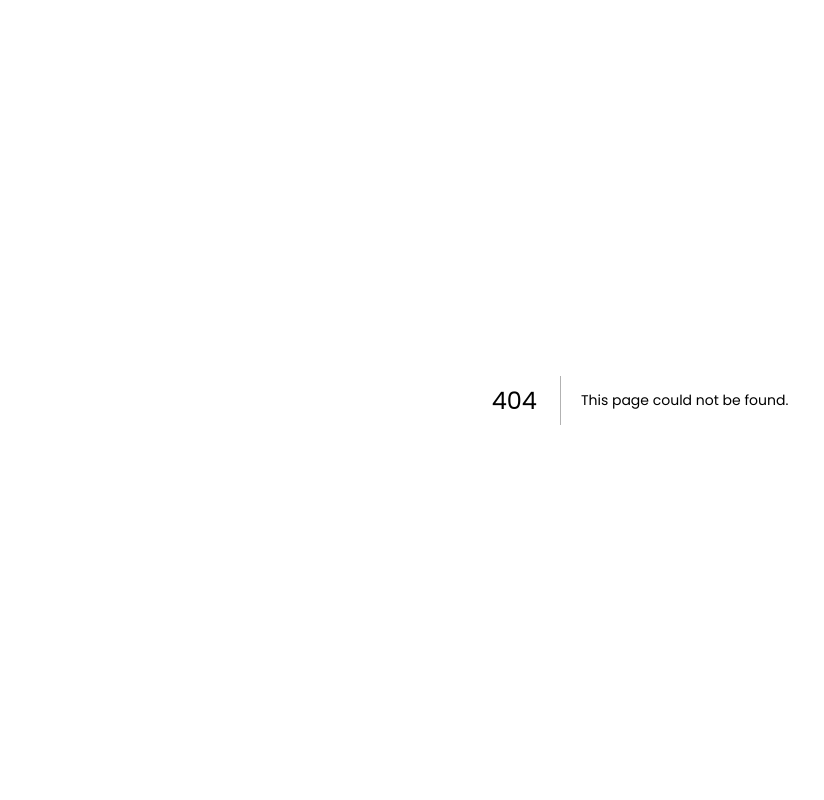
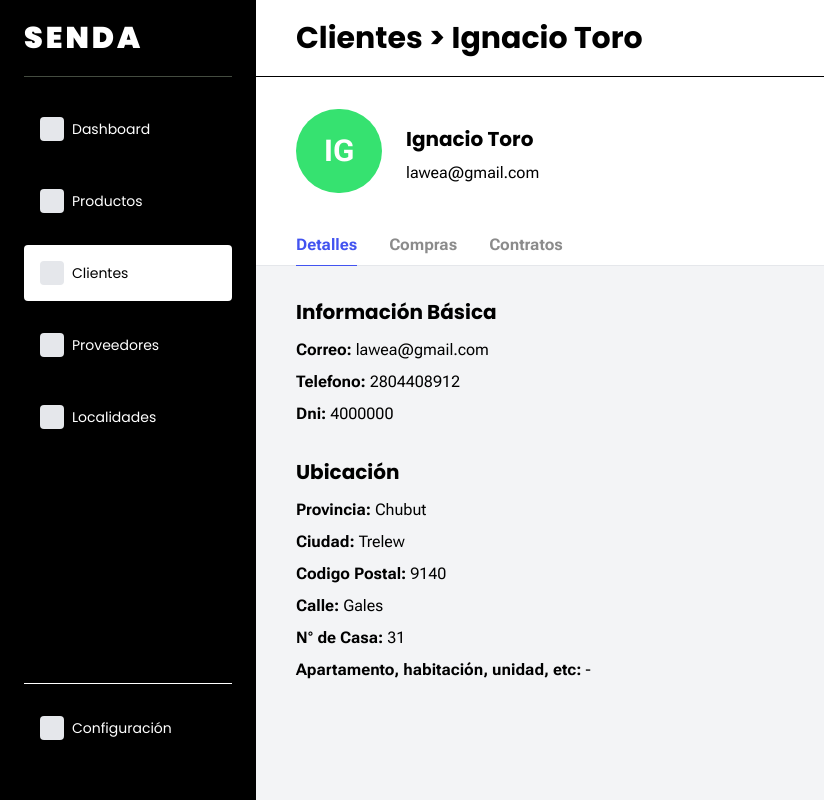
Before and after one commit to UNPSJB/SendaAlquiler, a Next.js app in the folder frontend/: page /clientes/details in a window 1280 px wide. Before the commit this address had no page. Shown: the whole page, without its empty margins (0-824 px from the left). Built offline with nearby package versions, Linux system fonts and the light colour scheme.

Commit message:
[WIP] early version client details

```diff
--- /dev/null
+++ b/frontend/src/app/clientes/details/page.tsx
@@ -0,0 +1,123 @@
+'use client';
+
+import { useState } from 'react';
+
+import { Client, ClientsQuery } from '@/api/graphql';
+import { useClients } from '@/api/hooks';
+import { PropsWithChildren } from 'react';
+
+import DashboardLayout from '@/modules/dashboard/DashboardLayout';
+import FetchedDataRenderer from '@/components/FetchedDataRenderer';
+import FetchStatusMessageWithButton from '@/components/FetchStatusMessageWithButton';
+import FetchStatusMessageWithDescription from '@/components/FetchStatusMessageWithDescription';
+
+// const client: Pick<Client, 'firstName' | 'lastName' | 'email' | 'dni' | 'phoneCode' | 'phoneNumber'> = {
+const client: Omit<Client, 'id' | 'locality'> & {
+    city: string;
+    state: string;
+    postalCode: string;
+} = {
+    firstName: 'Ignacio',
+    lastName: 'Toro',
+    email: 'lawea@gmail.com',
+    dni: "4000000",
+    phoneCode: "2804",
+    phoneNumber: "408912",
+    houseNumber: "31",
+    houseUnit: "-",
+
+    streetName: "Gales",
+    city: "Trelew",
+    state: "Chubut",
+    postalCode: "9140"
+};
+
+const Circle: React.FC<PropsWithChildren> = ({ children }) => {
+    return <span className='text-white text-3xl font-bold bg-[#36E270] rounded-full h-22 w-22 px-7 py-6 flex items-center justify-center mt-8'>{children}</span>;
+};
+
+const UL: React.FC<PropsWithChildren> = ({ children }) => {
+    return <ul className='mt-8 '>{children}</ul>;
+};
+
+const LI: React.FC<PropsWithChildren> = ({ children }) => {
+    return <li className='my-2'>{children}</li>;
+};
+
+const SN: React.FC<PropsWithChildren> = ({ children }) => {
+    return <span className='font-bold'>{children}</span>;
+};
+
+const Page = () => {
+    const [activeTab, setActiveTab] = useState(0);
+    const tabs = [
+        { name: 'Detalles', index: 0, isActive: activeTab === 0 },
+        { name: 'Compras', index: 1, isActive: activeTab === 1 },
+        { name: 'Contratos', index: 2, isActive: activeTab === 2 },
+    ];
+
+    return (
+        <DashboardLayout title={`Clientes > ${client.firstName} ${client.lastName}`}>
+            <div className="flex  flex-1 flex-col">
+                <header className="pl-10 border-b">
+                    <div className='flex items-center'>
+                        <Circle>IG</Circle>
+                        <div className='pl-6'>
+                            <h1 className="mt-10 text-xl font-bold my-2">{client.firstName} {client.lastName}</h1>
+                            <p>{client.email}</p>
+                        </div>
+                    </div>
+                    <nav className="mt-10 font-bold text-[#8B8B8B]">
+                        {tabs.map((tab) => (
+                            <button
+                                key={tab.index}
+                                onClick={() => {
+                                    setActiveTab(tab.index);
+                                }}
+                                className={`pb-2 mr-8 ${tab.isActive ? 'text-[#4253F0] border-b border-[#4253F0] -mb-1' : ''}`}
+                            >
+                                {tab.name}
+                            </button>
+                        ))}
+                    </nav>
+                </header>
+                <div className="flex-1 bg-gray-100 px-0">
+                    <section className="pl-10 ">
+                        {activeTab === 0 && (
+                            <>
+                                <UL>
+                                    <h1 className='font-bold mb-3 text-xl'>Información Básica</h1>
+                                    <LI><SN>Correo: </SN>{client.email}</LI>
+                                    <LI><SN>Telefono: </SN>{client.phoneCode}{client.phoneNumber}</LI>
+                                    <LI><SN>Dni: </SN>{client.dni}</LI>
+                                </UL>
+                                <UL>
+                                    <h1 className='font-bold mb-3 text-xl'>Ubicación</h1>
+                                    <LI><SN>Provincia: </SN>{client.state}</LI>
+                                    <LI><SN>Ciudad: </SN>  {client.city}</LI>
+                                    <LI><SN>Codigo Postal: </SN> {client.postalCode}</LI>
+                                    <LI><SN>Calle: </SN> {client.streetName}</LI>
+                                    <LI><SN>N° de Casa: </SN> {client.houseNumber}</LI>
+                                    <LI><SN>Apartamento, habitación, unidad, etc: </SN> {client.houseUnit}</LI>
+
+                                </UL>
+                            </>
+                        )}
+                        {activeTab === 1 && (
+                            <h1>
+                                Compras
+                            </h1>
+                        )}
+                        {activeTab === 2 && (
+                            <h1>
+                                Contratos
+                            </h1>
+                        )}
+                    </section>
+                </div>
+            </div>
+        </DashboardLayout>
+    );
+};
+
+export default Page;
```
Also changed, not shown: 1 other file (tests, documents, lock files or other folders).
